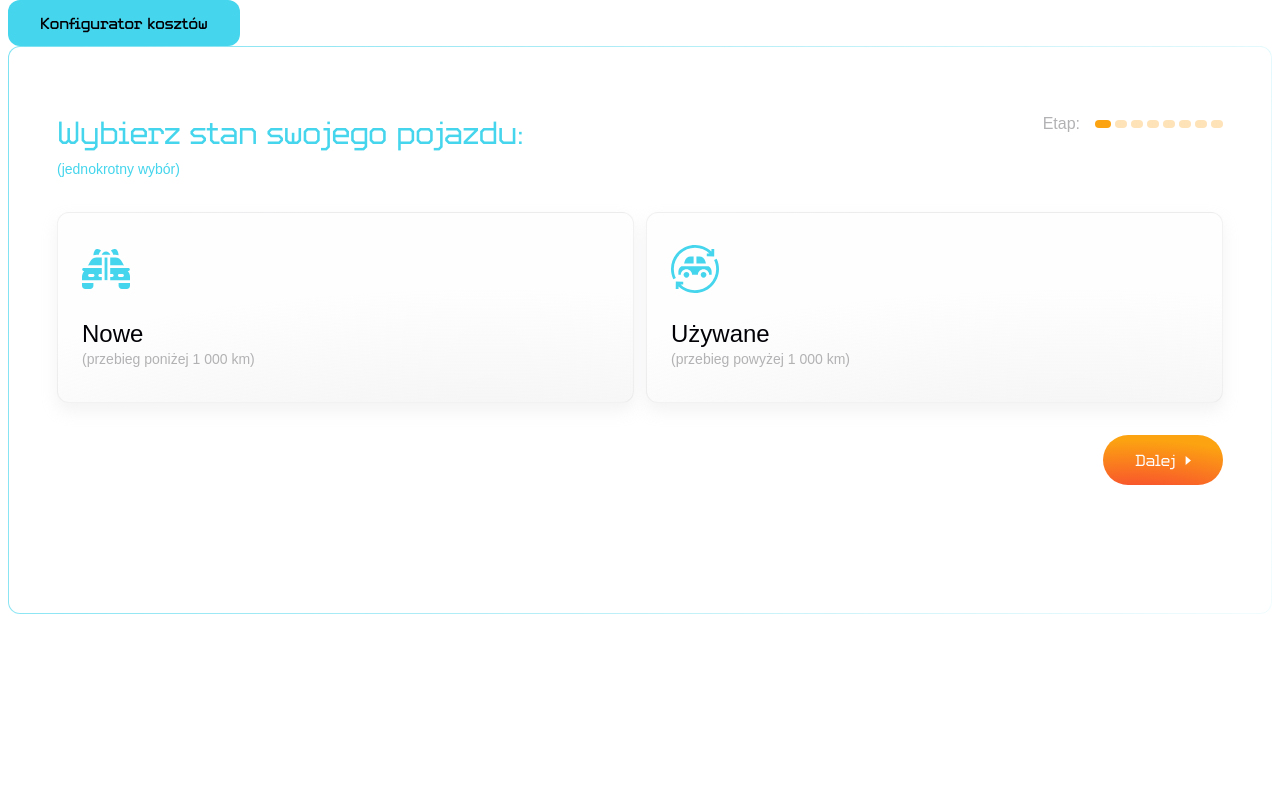
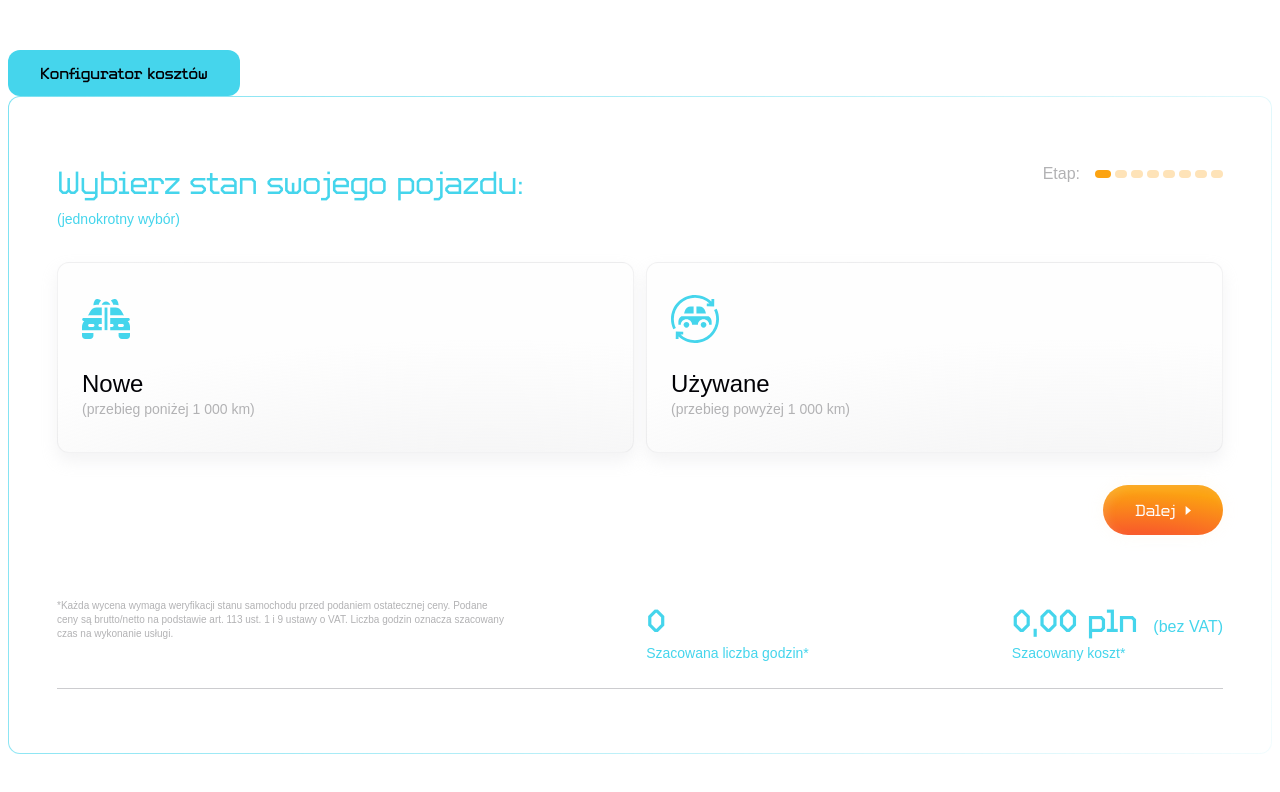
Before and after one commit to miroslawrup7/heartofdetailing, a website: page src/index.html in a window 1280 px wide. Drawn offline with nearby package versions, Linux system fonts and the light colour scheme; files that its build step writes are made by us from their sources; a web font is replaced by a local one.

Commit message:
1st screen 2

```diff
--- a/src/index.html
+++ b/src/index.html
@@ -17,6 +17,7 @@
     <div class="container">
         <div class="head-button">Konfigurator kosztów</div>
         <div class="configurator-box">
+            <div class="configurator-box-wrapper">
                 <div class="main">
                     <div class="head-box">
                         <div class="titles">
@@ -70,7 +71,29 @@
                         </div>
                     </div>
                 </div>
-            <div class="summary"></div>
+                <div class="summary">
+                    <div class="notes-wrapper">
+                        <div class="note">*Każda wycena wymaga weryfikacji stanu samochodu przed podaniem ostatecznej
+                            ceny.
+                            Podane ceny są brutto/netto na podstawie art. 113 ust. 1 i 9 ustawy o VAT. Liczba godzin
+                            oznacza
+                            szacowany czas na wykonanie usługi.</div>
+                    </div>
+                    <div class="pricing-wrapper">
+                        <div class="hours">
+                            <div class="value">0</div>
+                            <div class="note">Szacowana liczba godzin*</div>
+                        </div>
+                        <div class="cost">
+                            <div class="value-wrapper">
+                                <div class="value">0,00 pln</div>
+                                <div class="info">(bez VAT)</div>
+                            </div>
+                            <div class="note">Szacowany koszt*</div>
+                        </div>
+                    </div>
+                </div>
+            </div>
         </div>
     </div>
 
--- a/src/scss/main.scss
+++ b/src/scss/main.scss
@@ -20,6 +20,7 @@ $szaryfont: #B2B2B4;
 $zolty500: #FCA311;
 $zolty300: #FEE3B8;
 $bialy200: #FEFEFE;
+$szarawy: #CCCCCF;
 
 * {
     margin: 0;
@@ -31,7 +32,6 @@ $bialy200: #FEFEFE;
     outline: 0;
     box-sizing: border-box;
     background-color: transparent;
-    // font-family: "Clarika Geo Regular", sans-serif;
     color: $granatowy800;
 }
 
@@ -46,6 +46,7 @@ html {
     // height: 100vh; // zmień na 100% po umieszczeniu w Wordpress
     position: relative;
     overflow: hidden;
+    margin: 50px auto; // do usunięcia
 }
 
 .head-button {
@@ -58,35 +59,33 @@ html {
 }
 
 .configurator-box {
-    // height: 300px;
     background-image: linear-gradient(white, white),
         linear-gradient(288deg, rgba(69, 213, 236, 0.07), rgba(69, 213, 236, 0.7));
     border: double 1px transparent;
     border-radius: 12px;
     background-origin: border-box;
     background-clip: content-box, border-box;
+
+
+    .configurator-box-wrapper {
+        padding: 64px 48px;
         display: flex;
         flex-direction: column;
         gap: 64px;
 
-
         .main {
-        // border: 1px dotted red;
             display: flex;
             flex-direction: column;
             gap: 32px;
-        padding: 64px 48px;
 
             .head-box {
                 display: flex;
                 justify-content: space-between;
-            // border: 1px dotted red;
 
                 .titles {
                     display: flex;
                     flex-direction: column;
                     gap: 4px;
-                // border: 1px dotted red;
 
                     .title {
                         font-family: "Video300", sans-serif;
@@ -94,7 +93,6 @@ html {
                         color: $niebieski500;
                         font-weight: normal;
                         letter-spacing: -0.01em;
-
                     }
 
                     .subtitle {
@@ -105,21 +103,18 @@ html {
                 }
 
                 .steps-bars {
-                // border: 1px dotted red;
                     display: flex;
                     gap: 15px;
                     align-items: center;
                     height: 25px;
 
                     .desc {
-                    // border: 1px dotted red;
                         font-family: "WorkSans", sans-serif;
                         font-size: 16px;
                         color: $szaryfont;
                     }
 
                     .bars {
-                    // border: 1px dotted red;
                         display: flex;
                         gap: 4px;
 
@@ -138,16 +133,13 @@ html {
                     }
                 }
             }
-    }
+
 
             .content {
-        // border: 1px dotted red;
                 display: flex;
                 gap: 12px;
-        // height: 200px;
 
                 .box {
-            // border: 1px dotted red;
                     padding: 32px 24px;
                     border-radius: 12px;
                     gap: 24px;
@@ -158,15 +150,13 @@ html {
                     background-color: #FEFEFE;
                     background-image: radial-gradient(120% 120% at 75% 160%, rgba(204, 204, 207, 0.3), rgba(204, 204, 207, 0));
                     box-shadow: 0px 8px 16px 0px #CCCCCF3D;
+                    cursor: pointer;
 
                     .icon {
-                // border: 1px dotted red;
                         display: flex;
                     }
 
                     .text-box {
-                // border: 1px dotted red;
-
                         .main-text {
                             font-weight: normal;
                             font-size: 24px;
@@ -183,28 +173,27 @@ html {
             }
 
             .buttons {
-        // border: 1px dotted red;
                 display: flex;
                 gap: 32px;
                 justify-content: space-between;
-
-        // justify-content: flex-end;
 
                 .buttons-wrapper {
                     display: flex;
                     gap: 12px;
 
                     .button {
-                // border: 1px dotted red;
                         gap: 10px;
                         padding: 14px 32px;
                         border-radius: 50px;
                         display: flex;
                         align-items: center;
+                        cursor: pointer;
 
                         &.next {
                             background-color: #FCA311;
                             background-image: radial-gradient(170% 170% at 25% 180%, #F51542, #f5154200);
+                            box-shadow: inset 4px 4px 8px 0px #FCD19C33;
+                            filter: drop-shadow(0px 0px 8px #F7E8BE29);
                         }
 
                         p {
@@ -222,4 +211,67 @@ html {
 
         .summary {
             // border: 1px dotted red;
+            display: flex;
+            padding-bottom: 24px;
+            gap: 139px;
+            border-bottom: 1px solid;
+            border-bottom: 1px solid $szarawy;
+            justify-content: space-between;
+
+            .notes-wrapper {
+                display: flex;
+                // border: 1px dotted red;
+                width: 451px;
+
+                .note {
+                    // border: 1px dotted red;
+                    font-family: "WorkSans", sans-serif;
+                    font-size: 10px;
+                    color: $szaryfont;
+
                 }
+            }
+
+            .pricing-wrapper {
+                display: flex;
+                // border: 1px dotted red;
+                width: 578px;
+                justify-content: space-between;
+
+                .hours {
+                    // border: 1px dotted red;
+                }
+
+                .cost {
+                    // border: 1px dotted red;
+
+                    .value-wrapper {
+                        // border: 1px dotted red;
+                        display: flex;
+                        align-items: first baseline;
+                        gap: 16px;
+
+                        .info {
+                            font-family: "WorkSans", sans-serif;
+                            font-size: 16px;
+                            color: $niebieski500;
+                        }
+                    }
+                }
+
+                .value {
+                    font-family: "Video400", sans-serif;
+                    font-size: 32px;
+                    letter-spacing: -0.01em;
+                    color: $niebieski500;
+                }
+
+                .note {
+                    font-family: "WorkSans", sans-serif;
+                    font-size: 14px;
+                    color: $niebieski500;
+                }
+            }
+        }
+    }
+}
```
Also changed, not shown: dist/css/main.css, dist/index.html. Lines whose indentation alone changed are shown as unchanged.
